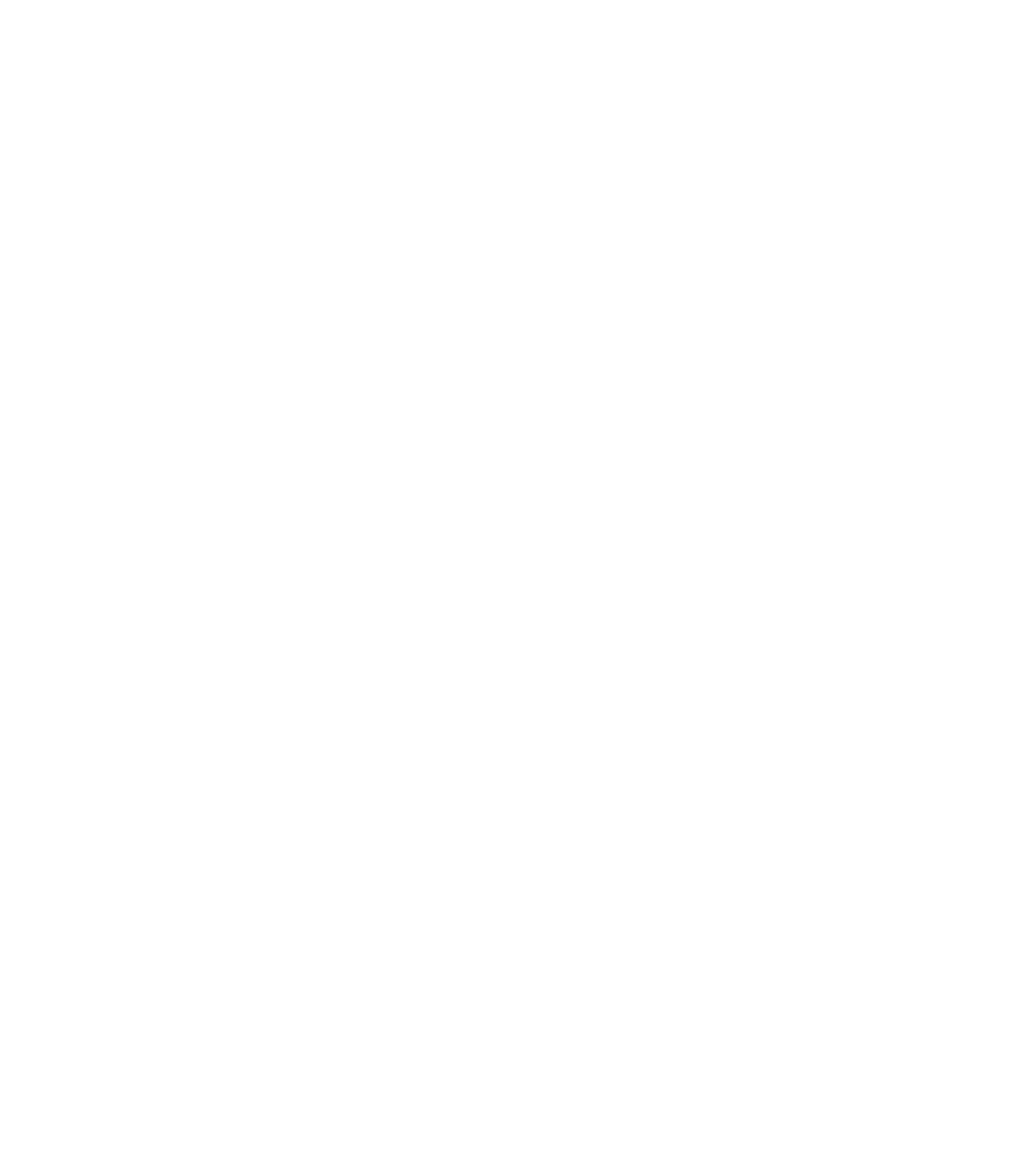
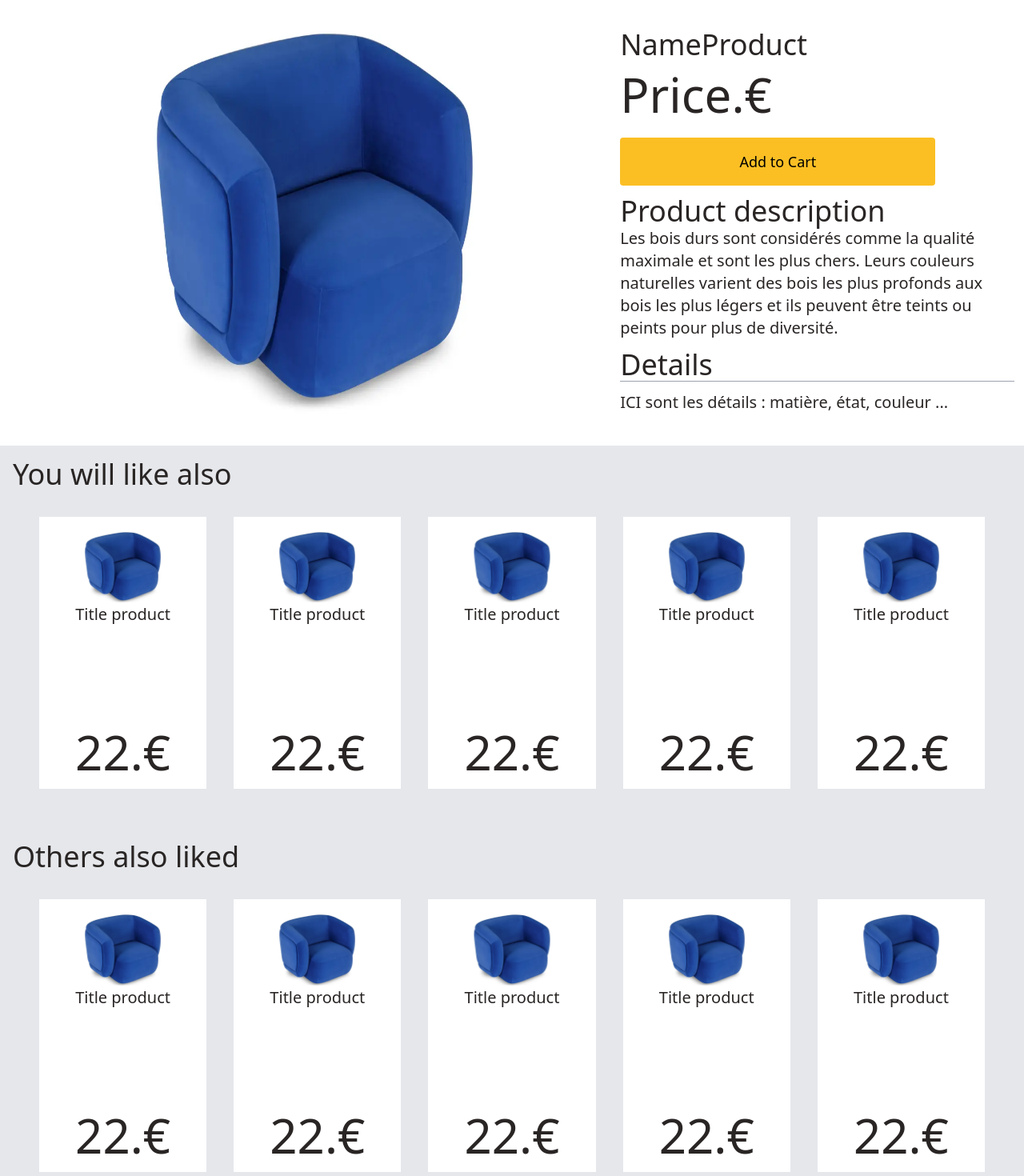
Before and after one commit to adatechschool/projet_collectif_vente_de_meubles-team_vinma, a React (Create React App) app in the folder front/: page /product in a window 1280 px wide. Before the commit this address had no page. Shown: the top 1470 px of the page at 80% size. Before the commit the page ends 800 px from the top, so only its background shows below. Built offline with nearby package versions, Linux system fonts and the light colour scheme.

Commit message:
Page product

```diff
--- a/front/src/App.jsx
+++ b/front/src/App.jsx
@@ -4,6 +4,7 @@
 //import Components / Pages
 import Signup from "./pages/Signup";
 import Login from "./pages/Login";
+import Product from "./pages/Product";
 
 
 function App() {
@@ -12,6 +13,7 @@
       <Routes>
         <Route path="/signup" element={<Signup/>}/>
         <Route path="/login" element={<Login/>}/>
+        <Route path="/product" element={<Product/>}/>
       </Routes>
     </BrowserRouter>
   </>)
--- /dev/null
+++ b/front/src/pages/Product.js
@@ -0,0 +1,96 @@
+import React, { useState } from 'react';
+
+const Product = () => {
+    const [toggle, setToggle] = useState(true)
+    return (
+    <>
+<section>
+<div class="flex p-6 ">
+    <img src={require("./meuble.jpg")} alt="photo" class="w-3/5"/>
+    <div class="w-2/5">
+        <h2 class= "font-medium text-4xl text-stone-800 m-3">NameProduct</h2>
+        <h1 class="font-medium text-6xl text-stone-800 m-3 ">Price.€</h1>
+        <button type="submit" class="hover:bg-amber-500 bg-amber-400 w-4/5 m-3 p-4 text-lg rounded">Add to Cart</button>
+        <h2 class= "font-medium text-4xl text-stone-800 mx-3">Product description</h2>
+        <p class="text-xl text-stone-800 mx-3">Les bois durs sont considérés comme la qualité maximale et sont les plus chers.
+            Leurs couleurs naturelles varient des bois les plus profonds aux bois les plus
+            légers et ils peuvent être teints ou peints pour plus de diversité.</p>
+        <button
+        onClick={() => setToggle(!toggle)}
+        class= "font-medium text-4xl text-stone-800 mx-3 m-3 w-full flex border-b-[1px] border-gray-400">
+            Details
+        </button>
+        {toggle && (
+        <div class="text-xl text-stone-800 mx-3">
+            ICI sont les détails : matière, état, couleur ...
+        </div> )}
+    </div>
+</div>
+</section>
+
+<section class="bg-gray-200">
+<div>
+    <h2 class= "font-medium text-4xl text-stone-800 m-4 pt-4">You will like also</h2>
+    <div class="flex m-8 text-center pb-4 ">
+    <div class="border w-1/5 h-85 mx-4 bg-white p-4">
+        <a href="#" target="_blank"><img src={require("./meuble.jpg")} alt="photo"/></a>
+        <h4 class= "font-medium text-xl text-stone-800 ">Title product</h4>
+        <h2 class= "font-medium text-6xl text-stone-800 pt-32">22.€</h2>
+    </div>
+    <div class="border w-1/5 h-85 mx-4 bg-white p-4">
+    <a href="#" target="_blank"><img src={require("./meuble.jpg")} alt="photo"/></a>
+        <h4 class= "font-medium text-xl text-stone-800">Title product</h4>
+        <h2 class= "font-medium text-6xl text-stone-800 pt-32">22.€</h2>
+    </div>
+    <div class="border w-1/5 h-85 mx-4 bg-white p-4">
+    <a href="#" target="_blank"><img src={require("./meuble.jpg")} alt="photo"/></a>
+        <h4 class= "font-medium text-xl text-stone-800">Title product</h4>
+        <h2 class= "font-medium text-6xl text-stone-800 pt-32">22.€</h2>
+    </div>
+    <div class="border w-1/5 h-85 mx-4 bg-white p-4">
+    <a href="#" target="_blank"><img src={require("./meuble.jpg")} alt="photo"/></a>
+        <h4 class= "font-medium text-xl text-stone-800">Title product</h4>
+        <h2 class= "font-medium text-6xl text-stone-800 pt-32 ">22.€</h2>
+    </div>
+    <div class="border w-1/5 h-85 mx-4 bg-white p-4">
+    <a href="#" target="_blank"><img src={require("./meuble.jpg")} alt="photo"/></a>
+        <h4 class= "font-medium text-xl text-stone-800 ">Title product</h4>
+        <h2 class= "font-medium text-6xl text-stone-800 pt-32 ">22.€</h2>
+    </div>
+</div>
+</div>
+<div>
+    <h2 class= "font-medium text-4xl text-stone-800 m-4 pt-4">Others also liked</h2>
+    <div class="flex m-8 text-center pb-8">
+        <div class="border w-1/5 h-85 mx-4 bg-white p-4 ">
+        <a href="#" target="_blank"><img src={require("./meuble.jpg")} alt="photo"/></a>
+            <h4 class= "font-medium text-xl text-stone-800">Title product</h4>
+            <h2 class= "font-medium text-6xl text-stone-800 pt-32 ">22.€</h2>
+        </div>
+        <div class="border w-1/5 h-85 mx-4 bg-white p-4">
+        <a href="#" target="_blank"><img src={require("./meuble.jpg")} alt="photo"/></a>
+            <h4 class= "font-medium text-xl text-stone-800">Title product</h4>
+            <h2 class= "font-medium text-6xl text-stone-800 pt-32">22.€</h2>
+        </div>
+        <div class="border w-1/5 h-85 mx-4 bg-white p-4">
+        <a href="#" target="_blank"><img src={require("./meuble.jpg")} alt="photo"/></a>
+            <h4 class= "font-medium text-xl text-stone-800 ">Title product</h4>
+            <h2 class= "font-medium text-6xl text-stone-800 pt-32 ">22.€</h2>
+        </div>
+        <div class="border w-1/5 h-85 mx-4 bg-white p-4">
+        <a href="#" target="_blank"><img src={require("./meuble.jpg")} alt="photo"/></a>
+            <h4 class= "font-medium text-xl text-stone-800 ">Title product</h4>
+            <h2 class= "font-medium text-6xl text-stone-800 pt-32 ">22.€</h2>
+        </div>
+        <div class="border w-1/5 h-85 mx-4 bg-white p-4">
+        <a href="#" target="_blank"><img src={require("./meuble.jpg")} alt="photo"/></a>
+            <h4 class= "font-medium text-xl text-stone-800 ">Title product</h4>
+            <h2 class= "font-medium text-6xl text-stone-800 pt-32 ">22.€</h2>
+        </div>
+    </div>
+</div>
+</section>
+</>)
+ }
+
+ export default Product;
```
Also changed, not shown: front/src/pages/meuble.jpg (added), 1 other file (tests, documents, lock files or other folders).
